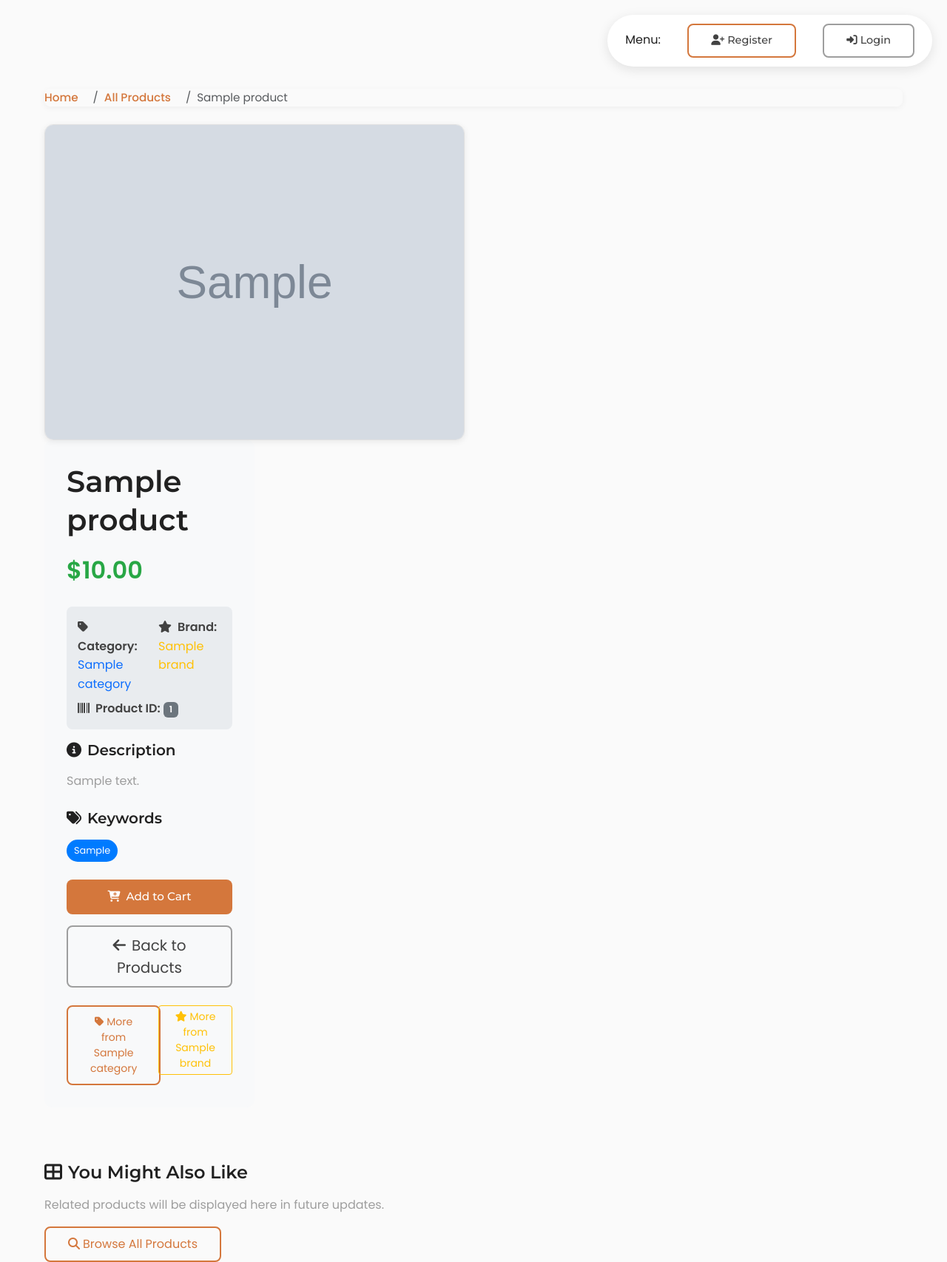
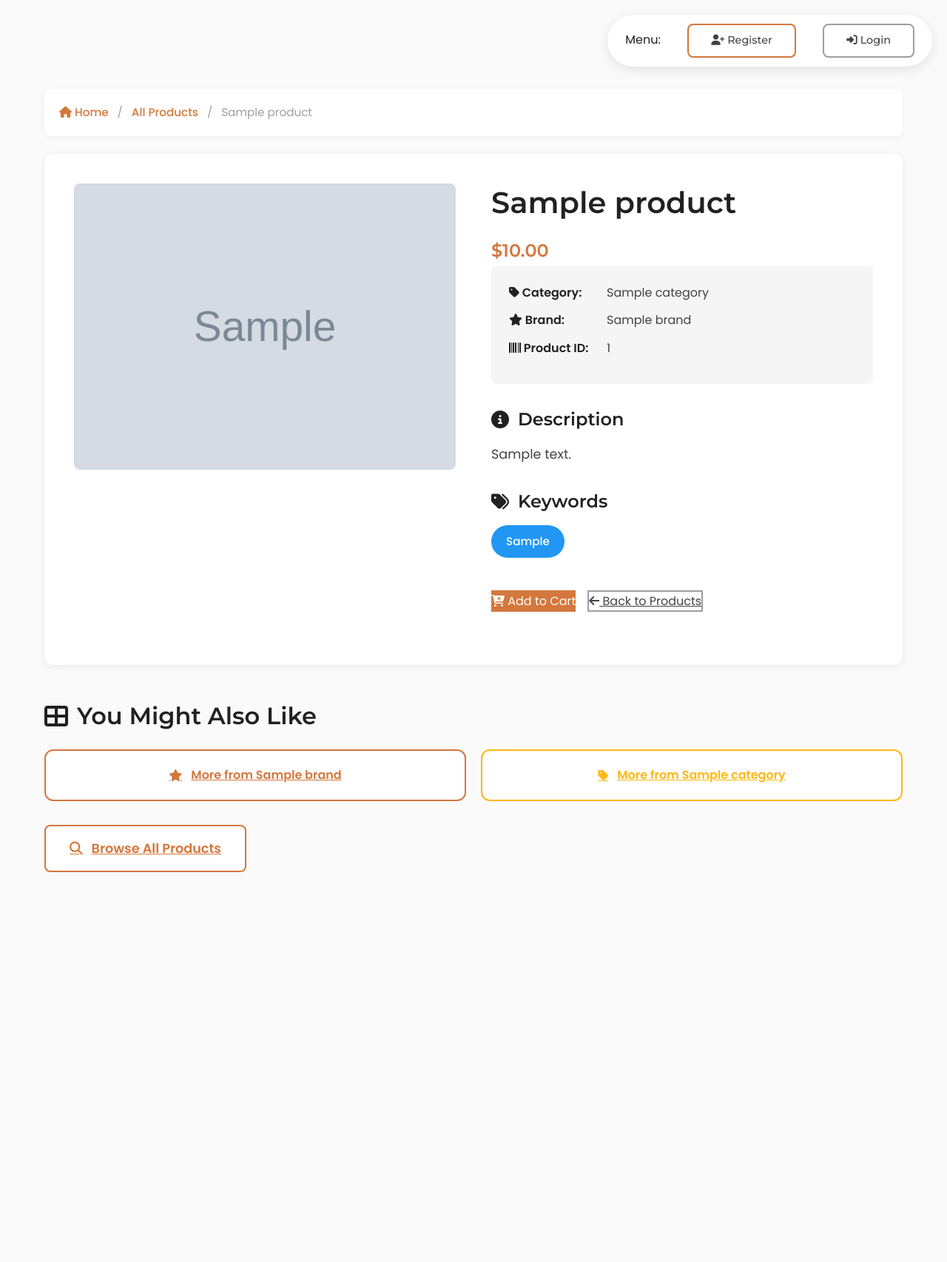
Before and after one commit to ladymargehagan/ECommerceLabs, a PHP site: page /single_product.php?id=1 in a window 1280 px wide. Shown: the whole page at 74% size. After the commit the page ends 1179 px from the top, so only its background shows below. Run offline with PHP 8.4, Linux system fonts and the light colour scheme; tables that the repository leaves empty hold one stand-in row (values such as "Sample post"); grey boxes marked "Sample" are stand-in pictures; some libraries are stand-ins or nearby versions.

Commit message:
ui changes

```diff
--- a/css/product.css
+++ b/css/product.css
@@ -220,6 +220,12 @@ textarea.form-control {
     width: 100%;
 }
 
+.product-details-wrapper h1 {
+    font-size: 2.5rem;
+    margin-bottom: 20px;
+    color: var(--black);
+}
+
 .product-meta {
     background: var(--light-gray);
     padding: 24px;
--- a/single_product.php
+++ b/single_product.php
@@ -42,54 +42,7 @@ if (!$product) {
     <link href="https://cdnjs.cloudflare.com/ajax/libs/font-awesome/6.4.0/css/all.min.css" rel="stylesheet">
     <link href="css/main.css?v=2.0" rel="stylesheet">
     <link href="css/index.css" rel="stylesheet">
-    <style>
-        .product-image {
-            max-height: 500px;
-            object-fit: cover;
-            width: 100%;
-        }
-        .product-info {
-            background: #f8f9fa;
-            border-radius: 10px;
-            padding: 30px;
-        }
-        .product-price {
-            font-size: 2em;
-            font-weight: bold;
-            color: #28a745;
-        }
-        .product-meta {
-            background: #e9ecef;
-            border-radius: 8px;
-            padding: 15px;
-            margin: 15px 0;
-        }
-        .keywords {
-            display: flex;
-            flex-wrap: wrap;
-            gap: 5px;
-        }
-        .keyword-badge {
-            background: #007bff;
-            color: white;
-            padding: 5px 10px;
-            border-radius: 15px;
-            font-size: 0.8em;
-        }
-        .breadcrumb {
-            background: transparent;
-            padding: 0;
-        }
-        .action-buttons {
-            display: flex;
-            gap: 15px;
-            flex-wrap: wrap;
-        }
-        .action-buttons .btn {
-            flex: 1;
-            min-width: 150px;
-        }
-    </style>
+    <link href="css/product.css" rel="stylesheet">
 </head>
 <body>
     <!-- Navigation -->
@@ -127,92 +80,76 @@ if (!$product) {
         <?php endif; ?>
     </div>
 
-    <div class="container" style="padding-top: 120px;">
+    <div class="product-detail-container" style="padding-top: 120px;">
         <!-- Breadcrumb -->
-        <nav aria-label="breadcrumb" class="mb-4">
-            <ol class="breadcrumb">
-                <li class="breadcrumb-item"><a href="index.php">Home</a></li>
-                <li class="breadcrumb-item"><a href="all_product.php">All Products</a></li>
-                <li class="breadcrumb-item active" aria-current="page"><?php echo htmlspecialchars($product['product_title']); ?></li>
-            </ol>
-        </nav>
+        <div class="breadcrumb">
+            <a href="index.php"><i class="fa fa-home"></i> Home</a>
+            <span>/</span>
+            <a href="all_product.php">All Products</a>
+            <span>/</span>
+            <span><?php echo htmlspecialchars($product['product_title']); ?></span>
+        </div>
 
-        <div class="row">
+        <div class="product-info-section">
             <!-- Product Image -->
-            <div class="col-lg-6 mb-4">
-                <div class="card">
-                    <div class="card-body p-0">
+            <div class="product-image-wrapper">
                 <?php if ($product['product_image']): ?>
                     <img src="<?php echo htmlspecialchars($product['product_image']); ?>"
-                                 class="product-image"
                          alt="<?php echo htmlspecialchars($product['product_title']); ?>"
                          onerror="this.src='uploads/placeholder.png'">
                 <?php else: ?>
                     <img src="uploads/placeholder.png"
-                                 class="product-image"
                          alt="No image available">
                 <?php endif; ?>
             </div>
-            </div>
 
             <!-- Product Information -->
-            <div class="col-lg-6">
-                <div class="product-info">
+            <div class="product-details-wrapper">
                     <!-- Product ID (hidden but available for cart) -->
                     <input type="hidden" id="productId" value="<?php echo $product['product_id']; ?>">
 
                     <!-- Product Title -->
-                    <h1 class="mb-3"><?php echo htmlspecialchars($product['product_title']); ?></h1>
+                    <h1><?php echo htmlspecialchars($product['product_title']); ?></h1>
 
                     <!-- Product Price -->
-                    <div class="product-price mb-4">$<?php echo number_format($product['product_price'], 2); ?></div>
+                    <div class="product-price">$<?php echo number_format($product['product_price'], 2); ?></div>
 
                     <!-- Product Meta Information -->
                     <div class="product-meta">
-                        <div class="row">
-                            <div class="col-md-6">
-                                <p class="mb-2">
-                                    <strong><i class="fa fa-tag me-2"></i>Category:</strong><br>
-                                    <span class="text-primary"><?php echo htmlspecialchars($product['cat_name'] ?? 'No Category'); ?></span>
+                        <p>
+                            <strong><i class="fa fa-tag"></i> Category:</strong>
+                            <?php echo htmlspecialchars($product['cat_name'] ?? 'No Category'); ?>
                         </p>
-                            </div>
-                            <div class="col-md-6">
-                                <p class="mb-2">
-                                    <strong><i class="fa fa-star me-2"></i>Brand:</strong><br>
-                                    <span class="text-warning"><?php echo htmlspecialchars($product['brand_name'] ?? 'No Brand'); ?></span>
+                        <p>
+                            <strong><i class="fa fa-star"></i> Brand:</strong>
+                            <?php echo htmlspecialchars($product['brand_name'] ?? 'No Brand'); ?>
                         </p>
-                            </div>
-                        </div>
-                        <div class="row">
-                            <div class="col-12">
-                                <p class="mb-0">
-                                    <strong><i class="fa fa-barcode me-2"></i>Product ID:</strong>
-                                    <span class="badge bg-secondary"><?php echo $product['product_id']; ?></span>
+                        <p>
+                            <strong><i class="fa fa-barcode"></i> Product ID:</strong>
+                            <?php echo $product['product_id']; ?>
                         </p>
-                            </div>
-                        </div>
                     </div>
 
                     <!-- Product Description -->
                     <?php if ($product['product_desc']): ?>
-                        <div class="mb-4">
-                            <h4><i class="fa fa-info-circle me-2"></i>Description</h4>
-                            <p class="text-muted"><?php echo nl2br(htmlspecialchars($product['product_desc'])); ?></p>
+                        <div class="description-section">
+                            <h3><i class="fa fa-info-circle"></i> Description</h3>
+                            <p><?php echo nl2br(htmlspecialchars($product['product_desc'])); ?></p>
                         </div>
                     <?php endif; ?>
 
                     <!-- Product Keywords -->
                     <?php if ($product['product_keywords']): ?>
-                        <div class="mb-4">
-                            <h5><i class="fa fa-tags me-2"></i>Keywords</h5>
-                            <div class="keywords">
+                        <div class="keywords-section">
+                            <h3><i class="fa fa-tags"></i> Keywords</h3>
+                            <div>
                                 <?php
                                 $keywords = explode(',', $product['product_keywords']);
                                 foreach ($keywords as $keyword):
                                     $keyword = trim($keyword);
                                     if ($keyword):
                                 ?>
-                                    <span class="keyword-badge"><?php echo htmlspecialchars($keyword); ?></span>
+                                    <span class="keyword-tag"><?php echo htmlspecialchars($keyword); ?></span>
                                 <?php
                                     endif;
                                 endforeach;
@@ -222,46 +159,36 @@ if (!$product) {
                     <?php endif; ?>
 
                     <!-- Action Buttons -->
-                    <div class="action-buttons">
-                        <button class="btn btn-custom btn-lg add-to-cart"
+                    <div class="product-actions">
+                        <button class="btn-add-cart add-to-cart"
                                 data-product-id="<?php echo $product['product_id']; ?>">
-                            <i class="fa fa-cart-plus me-2"></i>Add to Cart
+                            <i class="fa fa-cart-plus"></i> Add to Cart
                         </button>
-                        <a href="all_product.php" class="btn btn-outline-secondary btn-lg">
-                            <i class="fa fa-arrow-left me-2"></i>Back to Products
-                        </a>
-                    </div>
-
-                    <!-- Additional Actions -->
-                    <div class="mt-4">
-                        <div class="row">
-                            <div class="col-md-6">
-                                <a href="all_product.php?category=<?php echo $product['product_cat']; ?>"
-                                   class="btn btn-outline-primary btn-sm">
-                                    <i class="fa fa-tag me-1"></i>More from <?php echo htmlspecialchars($product['cat_name'] ?? 'this category'); ?>
-                                </a>
-                            </div>
-                            <div class="col-md-6">
-                                <a href="all_product.php?brand=<?php echo $product['product_brand']; ?>"
-                                   class="btn btn-outline-warning btn-sm">
-                                    <i class="fa fa-star me-1"></i>More from <?php echo htmlspecialchars($product['brand_name'] ?? 'this brand'); ?>
+                        <a href="all_product.php" class="btn-back">
+                            <i class="fa fa-arrow-left"></i> Back to Products
                         </a>
                     </div>
             </div>
         </div>
-                </div>
-            </div>
+
+        <!-- Related Products Section -->
+        <div class="related-section">
+            <h2><i class="fa fa-th-large"></i> You Might Also Like</h2>
+
+            <div class="related-buttons">
+                <a href="all_product.php?brand=<?php echo $product['product_brand']; ?>"
+                   class="related-btn related-btn-brand">
+                    <i class="fa fa-star"></i> More from <?php echo htmlspecialchars($product['brand_name'] ?? 'this brand'); ?>
+                </a>
+                <a href="all_product.php?category=<?php echo $product['product_cat']; ?>"
+                   class="related-btn related-btn-category">
+                    <i class="fa fa-tag"></i> More from <?php echo htmlspecialchars($product['cat_name'] ?? 'this category'); ?>
+                </a>
             </div>
 
-        <!-- Related Products Section (Placeholder) -->
-        <div class="row mt-5">
-            <div class="col-12">
-                <h3><i class="fa fa-th-large me-2"></i>You Might Also Like</h3>
-                <p class="text-muted">Related products will be displayed here in future updates.</p>
-                <a href="all_product.php" class="btn btn-outline-primary">
-                    <i class="fa fa-search me-1"></i>Browse All Products
+            <a href="all_product.php" class="browse-all-btn">
+                <i class="fa fa-search"></i> Browse All Products
             </a>
-            </div>
         </div>
     </div>
 
```
Lines whose indentation alone changed are shown as unchanged.
